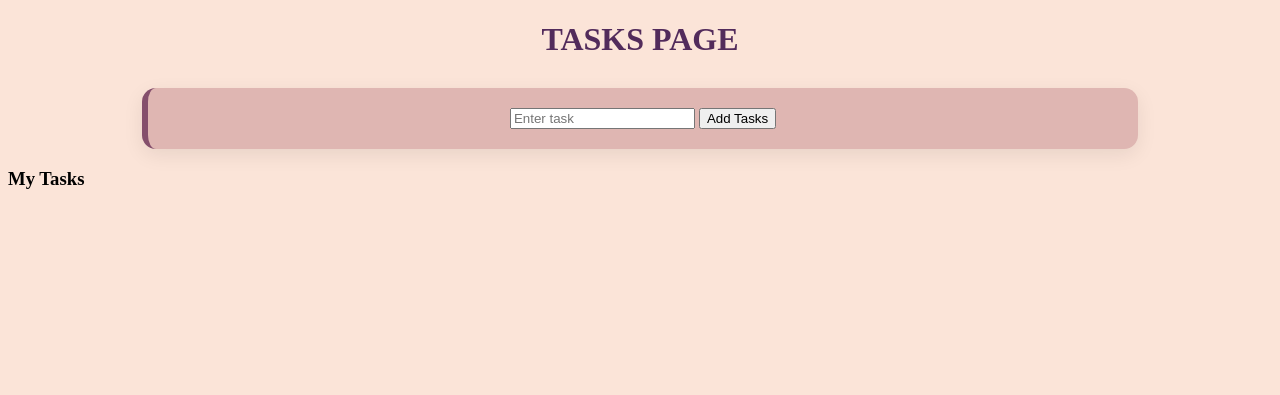
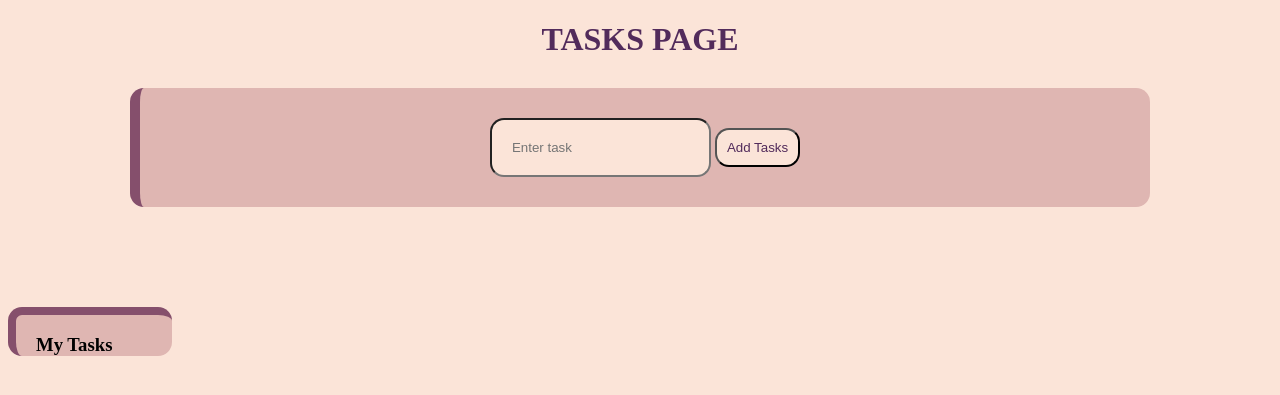
Before and after one commit to jingyi8282/Mini-IT-Project, a Flask app: page /tasks in a window 1280 px wide. Shown: the top 395 px of the page. Run offline with Flask 3, Linux system fonts and the light colour scheme.

Commit message:
edited style of add task feature buttons and task list

```diff
--- a/static/style.css
+++ b/static/style.css
@@ -14,7 +14,31 @@ form{
     margin-bottom: 5px;
     max-width: 950px;
     border-radius: 14px;
+    padding: 30px;
+    border-left: 10px solid #854f6c;
+}
+
+.tasks_list{
+    border-left: 8px solid #854f6c;
+    border-top:  8px solid #854f6c;
+    border-radius: 14px;
+    background-color: #dfb6b2;
+    margin-right: 1100px;
+    margin-top: 100px;
+    padding-left: 20px;
+    padding-right: 10px;
+}
+
+button{
+    border-radius: 14px;
+    background-color: #fbe4d8;
+    color: #522b5b;
+    padding: 10px;
+}
+
+input{
+    border-radius: 14px;
+    background-color: #fbe4d8;
+    color: #522b5b;
     padding: 20px;
-    border-left: 6px solid #854f6c;
-    box-shadow: 0 6px 20px rgba(0, 0, 0, 0.08);
 }
```
